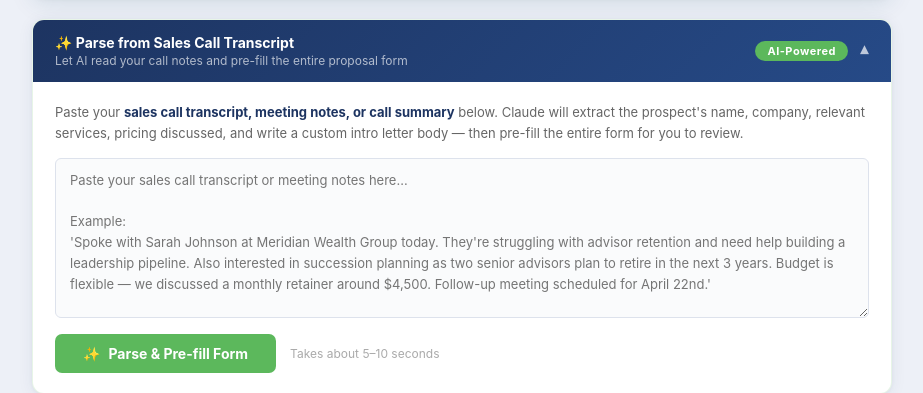
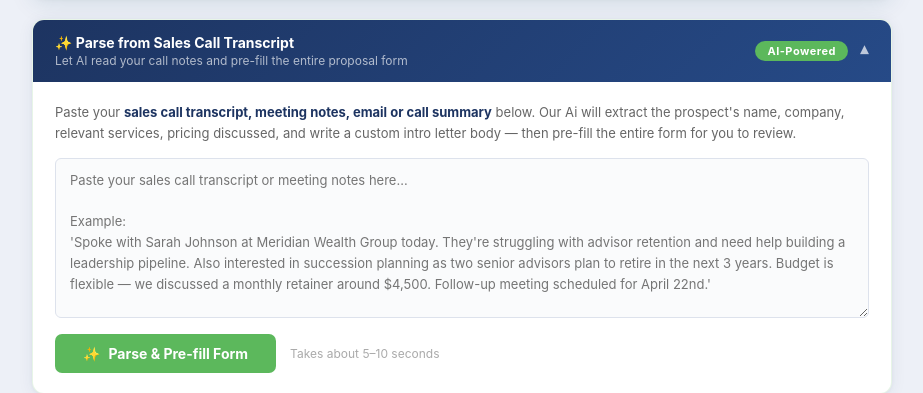
Before and after one commit to huegioi/xcelerate-proposals, a Flask app: page / in a window 1280 px wide. Shown: the part 196-589 px from the top of the page, without its empty margins (178-1101 px from the left). Run offline with Flask 3, Linux system fonts and the light colour scheme; data that the repository does not hold is empty.

Commit message:
Update index.html

```diff
--- a/xcellerate_app/templates/index.html
+++ b/xcellerate_app/templates/index.html
@@ -859,8 +859,8 @@
     </div>
     <div class="transcript-body" id="transcript-body">
       <p class="transcript-desc">
-        Paste your <strong>sales call transcript, meeting notes, or call summary</strong> below.
-        Claude will extract the prospect's name, company, relevant services, pricing discussed,
+        Paste your <strong>sales call transcript, meeting notes, email or call summary</strong> below.
+        Our Ai will extract the prospect's name, company, relevant services, pricing discussed,
         and write a custom intro letter body — then pre-fill the entire form for you to review.
       </p>
       <textarea id="transcript-input"
```
